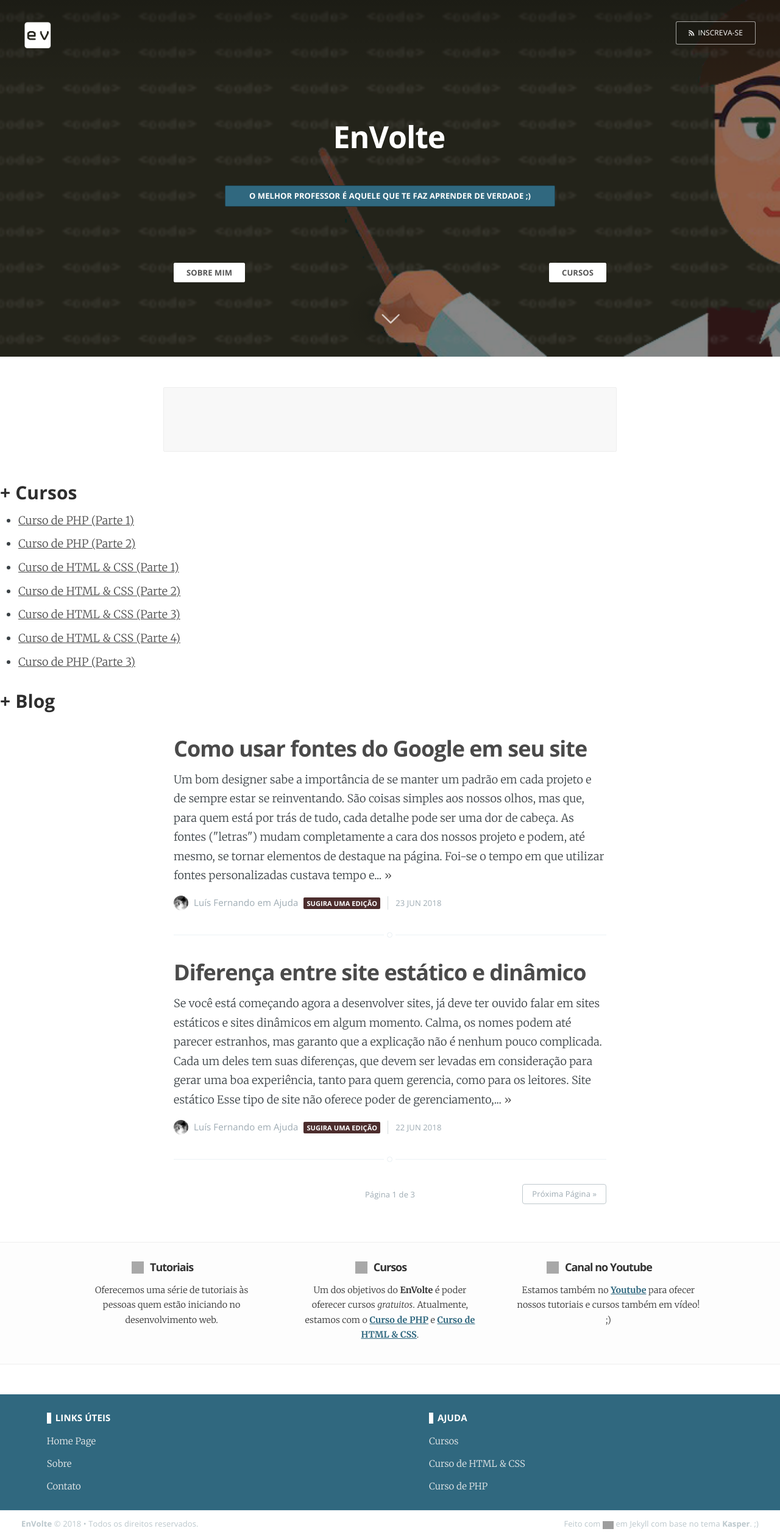
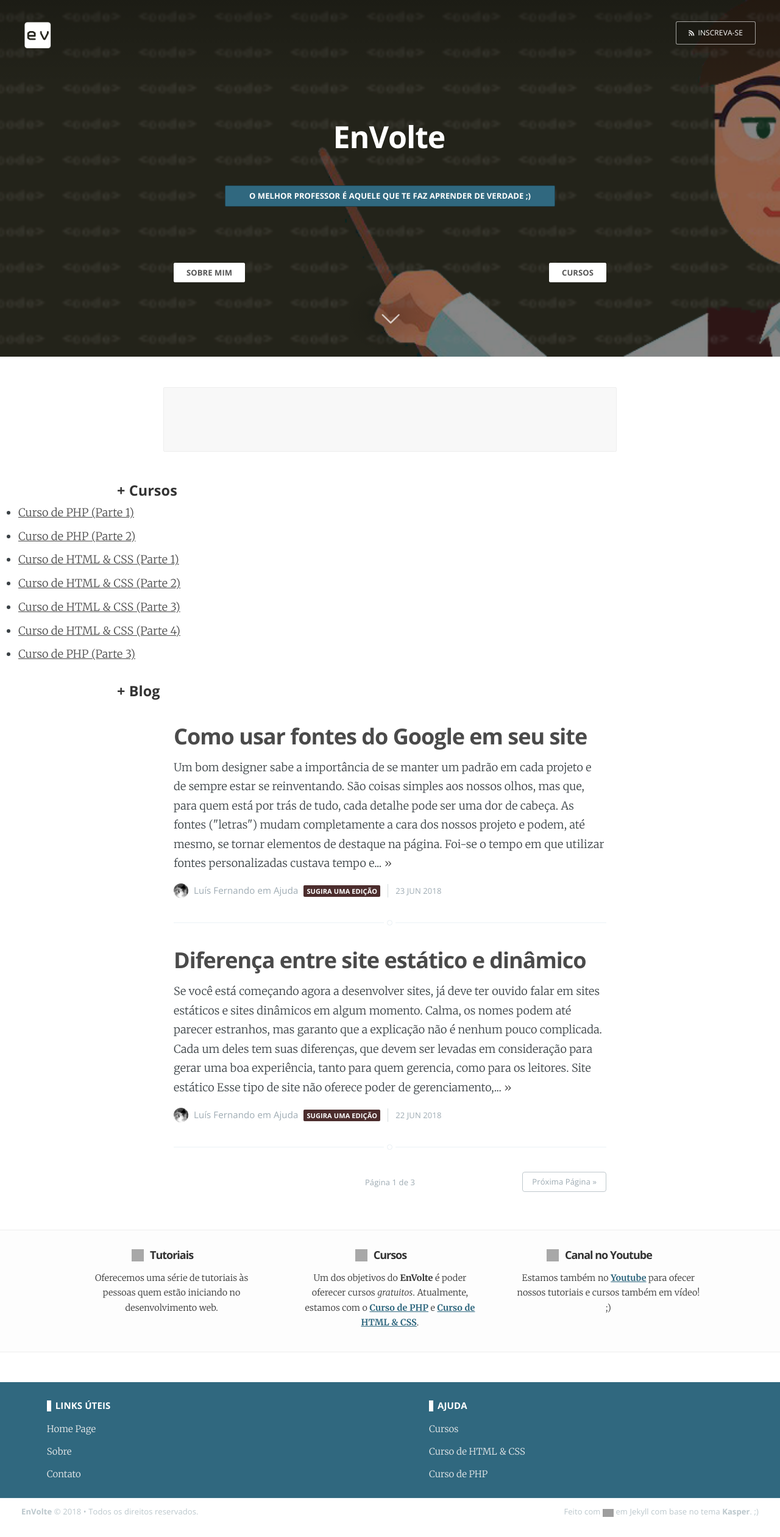
Before and after one commit to EnVolte/envolte.github.io, a Jekyll site: the page built from index.html, in a window 1280 px wide. Shown: the whole page at 61% size. Built offline with Jekyll 4.4.1, drawn with Linux system fonts in a browser that asks for light colours; the list of posts is cut into pages by our own code; grey boxes are pictures that could not be loaded.

Commit message:
Update screen.css

```diff
--- a/assets/css/screen.css
+++ b/assets/css/screen.css
@@ -1823,3 +1823,6 @@ section#about a {color: #30687f; font-weight: bold;}
 
 #right {width: 30%; float: right; position: relative;}
 #right:hover p, #right:hover h2 {color: #000;}
+
+h3.titlep {width: 70%; margin: 0px auto; font-size: 1.3em; color: #333;}
+h3.titlep span {width: 20px; height: 15px; display: inline-block; background: #fff; margin-right: 5px;}
```
